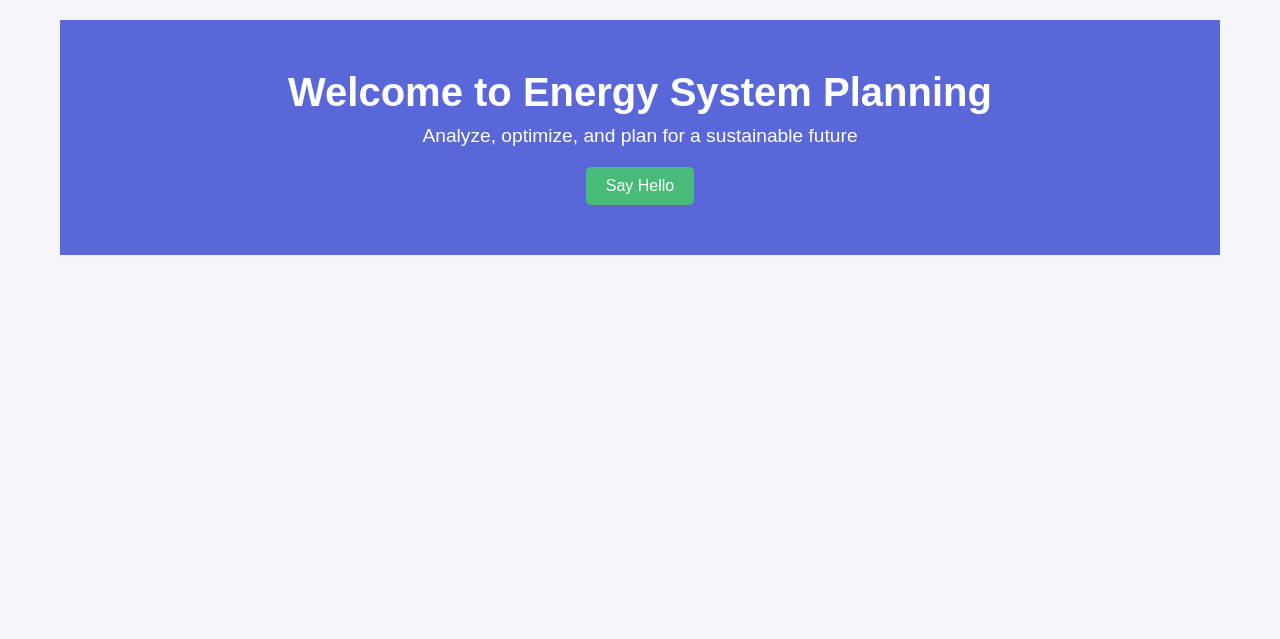
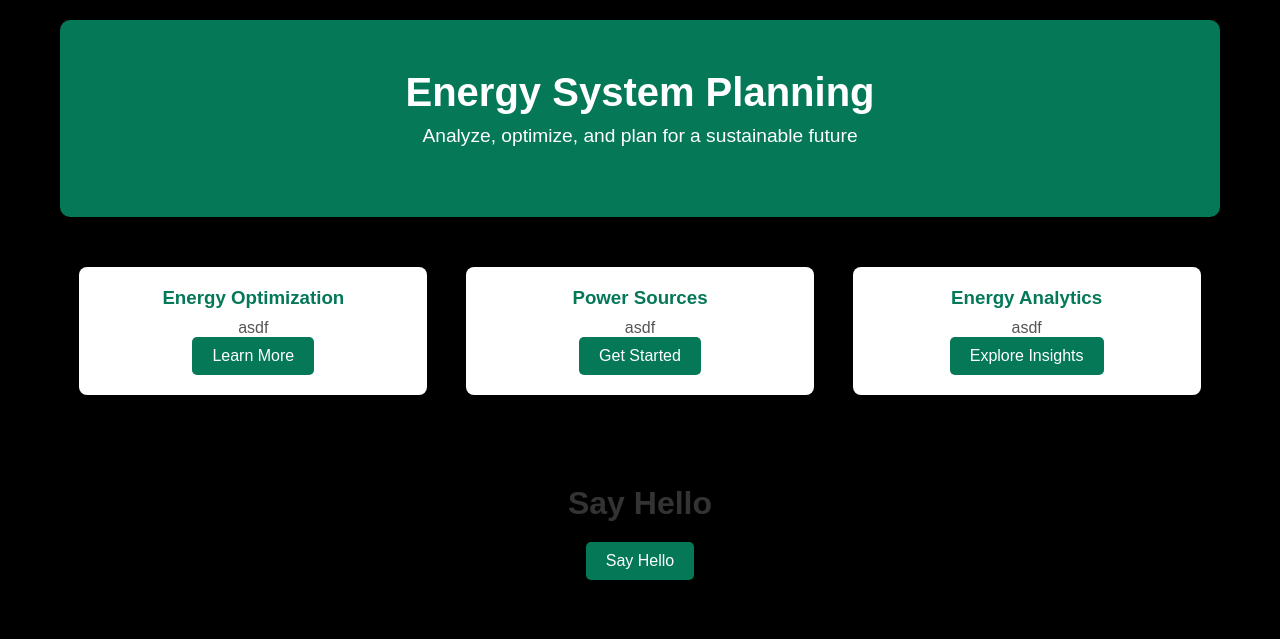
Before and after one commit to ag31weju/Energie_Systems_Planning_v2, a Django app: page / in a window 1280 px wide. Shown: the top 639 px of the page. Run offline with Django 5.2, Linux system fonts and the light colour scheme.

Commit message:
test:static elements project level

```diff
--- a/energy_planning/energy_planning/urls.py
+++ b/energy_planning/energy_planning/urls.py
@@ -16,8 +16,13 @@ Including another URLconf
 """
 from django.contrib import admin
 from django.urls import path, include  # Add include here
+from django.conf import settings
+from django.conf.urls.static import static
 
 urlpatterns = [
     path('admin/', admin.site.urls),
     path('', include('main.urls')),  # Link to main app URLs
 ]
+
+if settings.DEBUG:
+    urlpatterns += static(settings.STATIC_URL, document_root=settings.STATIC_ROOT)
--- a/energy_planning/main/forms.py
+++ /dev/null
@@ -1 +0,0 @@
-# for forms logic
--- a/energy_planning/main/serializers.py
+++ /dev/null
@@ -1 +0,0 @@
-# for APIs if needed
--- a/energy_planning/main/services.py
+++ /dev/null
@@ -1 +0,0 @@
-# business logic separated from views
--- a/energy_planning/main/static/cssOrJSfiles.txt
+++ /dev/null
@@ -1,3 +0,0 @@
-Inside main/templates/main, create an HTML file like home.html for the homepage.
-You can use Django's templating language to create dynamic pages.
-Also, place CSS and JavaScript files in main/static/css or main/static/js.
--- a/energy_planning/main/static/js/button_helloworld.js
+++ /dev/null
@@ -1,11 +0,0 @@
-document
-  .getElementById("sayHelloButton")
-  .addEventListener("click", function () {
-    fetch(document.getElementById("sayHelloButton").getAttribute("data-url"))
-      .then((response) => response.json())
-      .then((data) => {
-        console.log(data.message); // Prints "Hello World" in the browser console
-        alert(data.message); // Display "Hello World" in an alert box
-      })
-      .catch((error) => console.error("Error:", error));
-  });
--- a/energy_planning/main/templates/main/home.html
+++ /dev/null
@@ -1,28 +0,0 @@
-<!DOCTYPE html>
-<html lang="en">
-
-<head>
-    {% load static %}
-    <meta charset="UTF-8">
-    <meta name="viewport" content="width=device-width, initial-scale=1.0">
-    <title>Energy Planning Dashboard</title>
-    <link rel="stylesheet" href="{% static 'css/styles.css' %}">
-</head>
-
-<body>
-
-    <div class="container">
-        <header class="hero">
-            <h1>Welcome to Energy System Planning</h1>
-            <p>Analyze, optimize, and plan for a sustainable future</p>
-            <button id="sayHelloButton" data-url="{% url 'say_hello' %}" class="cta-button">Say Hello</button>
-        </header>
-    </div>
-
-    <!-- JavaScript to handle button click and AJAX request -->
-    <script src="{% static 'js/button_helloworld.js' %}">
-    </script>
-
-</body>
-
-</html>
--- a/energy_planning/main/urls.py
+++ b/energy_planning/main/urls.py
@@ -2,8 +2,5 @@ from django.urls import path
 from . import views
 
 urlpatterns = [
-    path('', views.home, name='home'),  # Example route
-
-    path('say_hello/', views.say_hello, name='say_hello'),
-
+    path('', views.home, name='home'),  # Landing page
 ]
--- a/energy_planning/main/views.py
+++ b/energy_planning/main/views.py
@@ -1,13 +1,5 @@
 from django.shortcuts import render
-from django.http import JsonResponse
 
 # Create your views here.
 def home(request):
-    return render(request, 'main/home.html')
-
-
-
-
-def say_hello(request):
-    data = {"message": "Hello World"}
-    return JsonResponse(data)
+    return render(request, 'home.html')  # Use the project-level templates/home.html
--- a/energy_planning/main/static/css/styles.css
+++ b/energy_planning/static/css/styles.css
@@ -6,7 +6,7 @@
 }
 
 body {
-    background-color: #f4f4f9;
+    background-color: #000000;
     color: #333;
 }
 
@@ -19,9 +19,11 @@ body {
 .hero {
     text-align: center;
     padding: 50px 20px;
-    background-color: #5a67d8;
+    background-color: #047857; /* Updated banner color */
     color: #fff;
+    border-radius: 10px; /* Adds rounded corners */
 }
+
 
 .hero h1 {
     font-size: 2.5rem;
@@ -34,7 +36,7 @@ body {
 }
 
 .cta-button {
-    background-color: #48bb78;
+    background-color: #047857;
     color: #fff;
     padding: 10px 20px;
     border: none;
@@ -42,6 +44,7 @@ body {
     font-size: 1rem;
     cursor: pointer;
     text-decoration: none;
+    transition: background-color 0.3s ease;
 }
 
 .cta-button:hover {
@@ -72,10 +75,16 @@ body {
     margin: 10px;
     box-shadow: 0 4px 8px rgba(0, 0, 0, 0.1);
     border-radius: 8px;
+    transition: transform 0.3s ease, box-shadow 0.3s ease;
+}
+
+.feature-item:hover {
+    transform: scale(1.05);
+    box-shadow: 0 8px 16px rgba(0, 0, 0, 0.2);
 }
 
 .feature-item h3 {
-    color: #5a67d8;
+    color: #047857;
     margin-bottom: 10px;
 }
 
--- /dev/null
+++ b/energy_planning/static/js/global.js
@@ -0,0 +1,18 @@
+document.addEventListener("DOMContentLoaded", () => {
+    // Event listeners for the buttons
+    document.getElementById("btnEnergyOptimization").addEventListener("click", () => {
+        alert("Energy Optimization feature is under development.");
+    });
+
+    document.getElementById("btnPowerSources").addEventListener("click", () => {
+        alert("Sustainability Goals feature is under development.");
+    });
+
+    document.getElementById("btnEnergyAnalytics").addEventListener("click", () => {
+        alert("Energy Analytics feature is under development.");
+    });
+
+    document.getElementById("sayHelloButton").addEventListener("click", () => {
+        alert("Hello! Welcome to the Energy Planning Dashboard.");
+    });
+});
--- /dev/null
+++ b/energy_planning/templates/home.html
@@ -0,0 +1,57 @@
+<!DOCTYPE html>
+<html lang="en">
+
+<head>
+    {% load static %} <!-- Load the static template tag -->
+    <meta charset="UTF-8">
+    <meta name="viewport" content="width=device-width, initial-scale=1.0">
+    <title>Energy System Planning</title>
+    <!-- Link to external stylesheet -->
+    <link rel="stylesheet" href="{% static 'css/styles.css' %}">
+</head>
+
+<body>
+    <!-- Main Container -->
+    <div class="container">
+        <!-- Hero Section -->
+        <section class="hero">
+            <h1>Energy System Planning</h1>
+            <p>Analyze, optimize, and plan for a sustainable future</p>
+        </section>
+
+        <!-- Features Section -->
+        <section class="features" id="features">
+            <div class="feature-list">
+                <!-- Feature 1 -->
+                <div class="feature-item">
+                    <h3>Energy Optimization</h3>
+                    <p>asdf</p>
+                    <button id="btnEnergyOptimization" class="cta-button">Learn More</button>
+                </div>
+                <!-- Feature 2 -->
+                <div class="feature-item">
+                    <h3>Power Sources</h3>
+                    <p>asdf</p>
+                    <button id="btnPowerSources" class="cta-button">Get Started</button>
+                </div>
+                <!-- Feature 3 -->
+                <div class="feature-item">
+                    <h3>Energy Analytics</h3>
+                    <p>asdf</p>
+                    <button id="btnEnergyAnalytics" class="cta-button">Explore Insights</button>
+                </div>
+            </div>
+        </section>
+
+        <!-- Interactive Button Section -->
+        <section class="features">
+            <h2>Say Hello</h2>
+            <button id="sayHelloButton" class="cta-button">Say Hello</button>
+        </section>
+    </div>
+
+    <!-- JavaScript for interactivity -->
+    <script src="{% static 'js/global.js' %}"></script>
+</body>
+
+</html>
```
Also changed, not shown: energy_planning/energy_planning/settings.py (+5 -3 lines), energy_planning/static/css/global.css (added), energy_planning/static/images/testimg.jpg (added), energy_planning/templates/shared/navbar.html (added).
